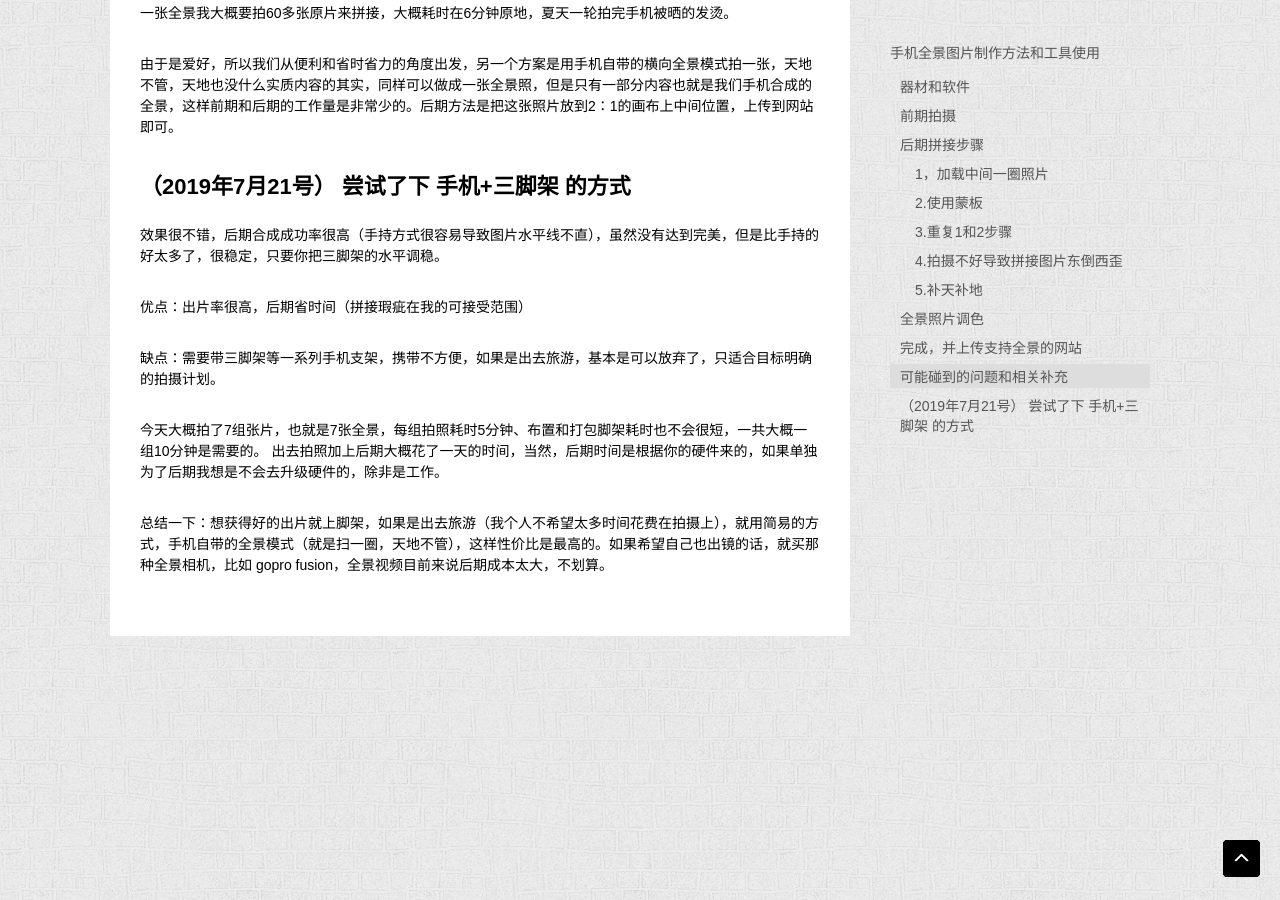
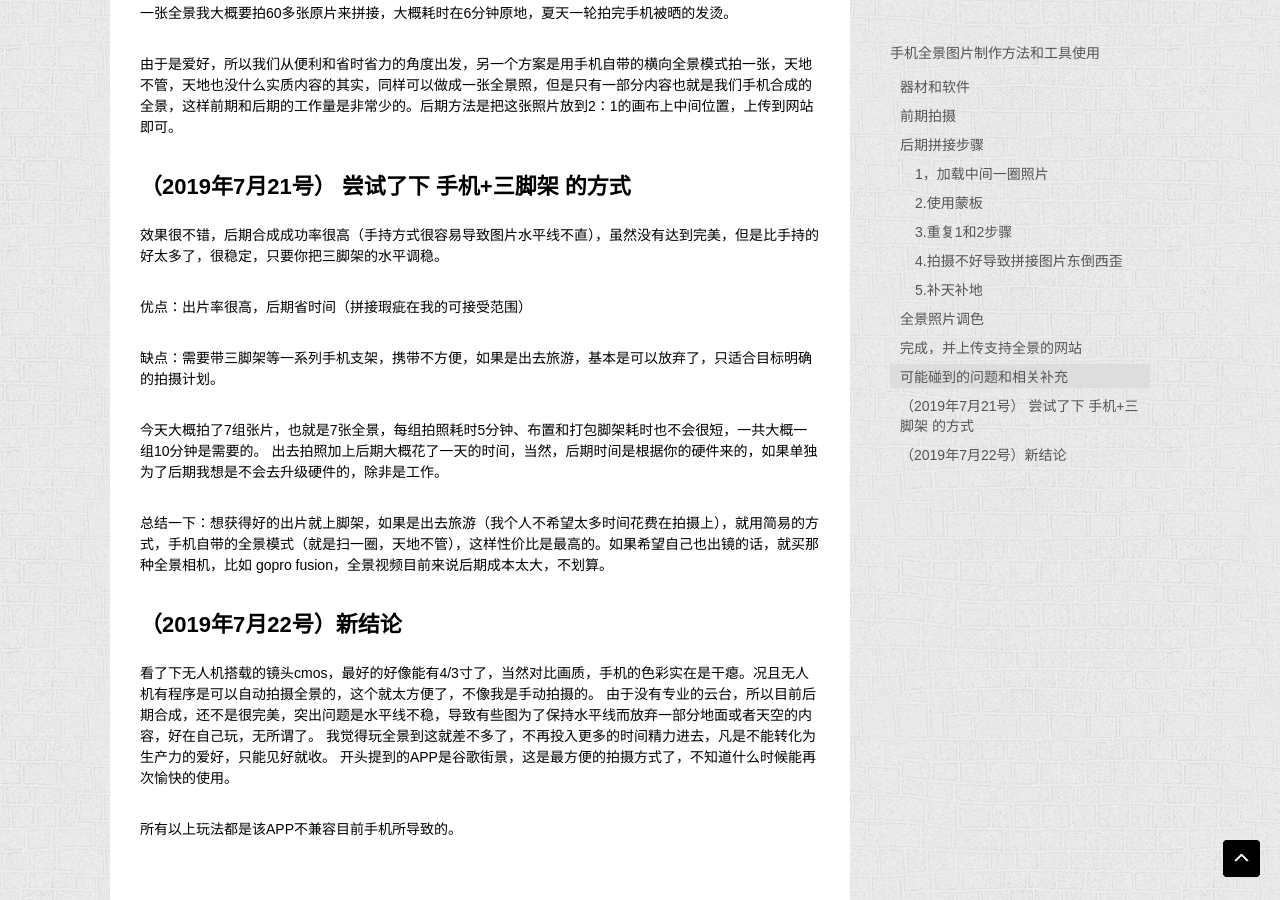
Before and after one commit to Fuqike/fuqike.github.io, a Jekyll site: the page built from _posts/blog/2019-06-01-panorama.md, in a window 1280 px wide and 900 px high, scrolled down 2160 px. Built offline with Jekyll 4.4.1, drawn with Linux system fonts in a browser that asks for light colours; comment, search, counter and statistics services are not loaded.

Commit message:
update panorama
update panorama

```diff
--- a/_posts/blog/2019-06-01-panorama.md
+++ b/_posts/blog/2019-06-01-panorama.md
@@ -94,3 +94,13 @@ ps 补天补地，一个方法是找两张差不多样子的全景天空照和
 出去拍照加上后期大概花了一天的时间，当然，后期时间是根据你的硬件来的，如果单独为了后期我想是不会去升级硬件的，除非是工作。
 
 总结一下：想获得好的出片就上脚架，如果是出去旅游（我个人不希望太多时间花费在拍摄上），就用简易的方式，手机自带的全景模式（就是扫一圈，天地不管），这样性价比是最高的。如果希望自己也出镜的话，就买那种全景相机，比如 gopro fusion，全景视频目前来说后期成本太大，不划算。
+
+
+## （2019年7月22号）新结论
+
+看了下无人机搭载的镜头cmos，最好的好像能有4/3寸了，当然对比画质，手机的色彩实在是干瘪。况且无人机有程序是可以自动拍摄全景的，这个就太方便了，不像我是手动拍摄的。
+由于没有专业的云台，所以目前后期合成，还不是很完美，突出问题是水平线不稳，导致有些图为了保持水平线而放弃一部分地面或者天空的内容，好在自己玩，无所谓了。
+我觉得玩全景到这就差不多了，不再投入更多的时间精力进去，凡是不能转化为生产力的爱好，只能见好就收。
+开头提到的APP是谷歌街景，这是最方便的拍摄方式了，不知道什么时候能再次愉快的使用。
+
+所有以上玩法都是该APP不兼容目前手机所导致的。
```
Also changed, not shown: 1 other file.
